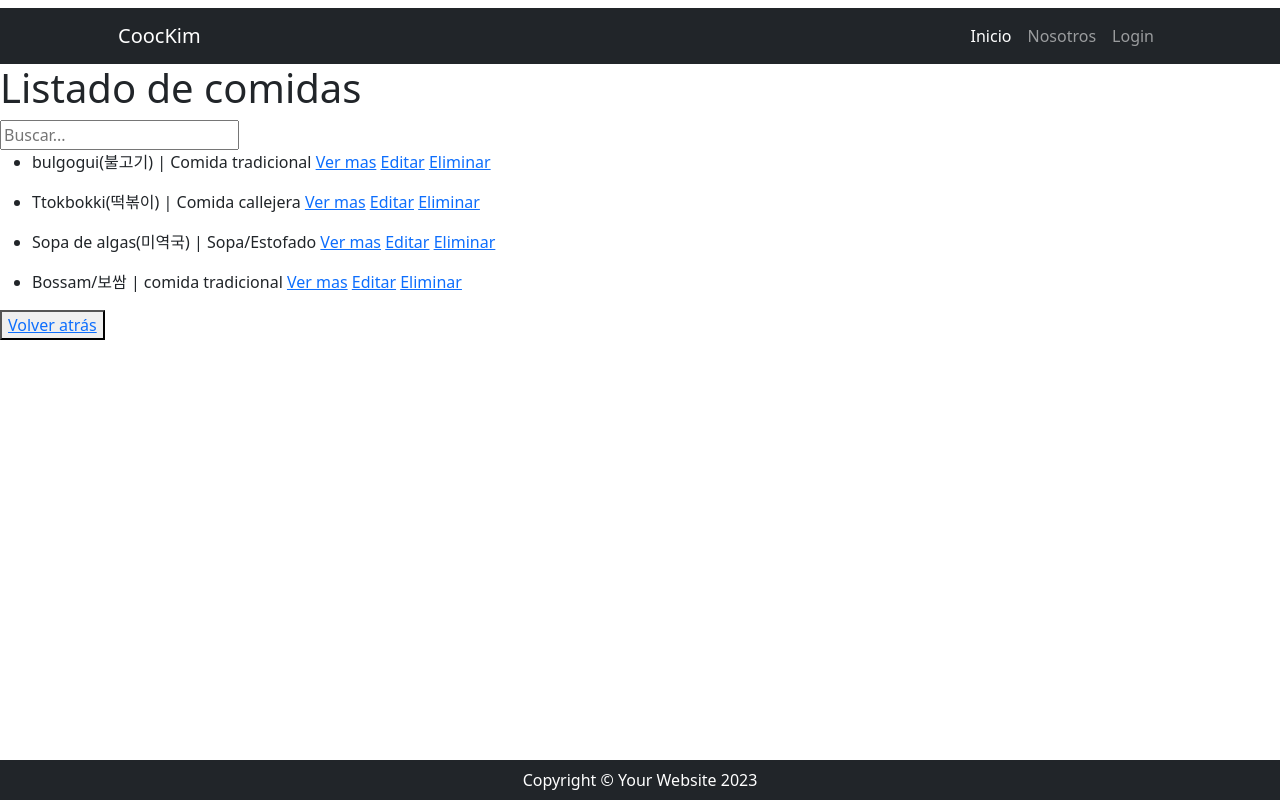
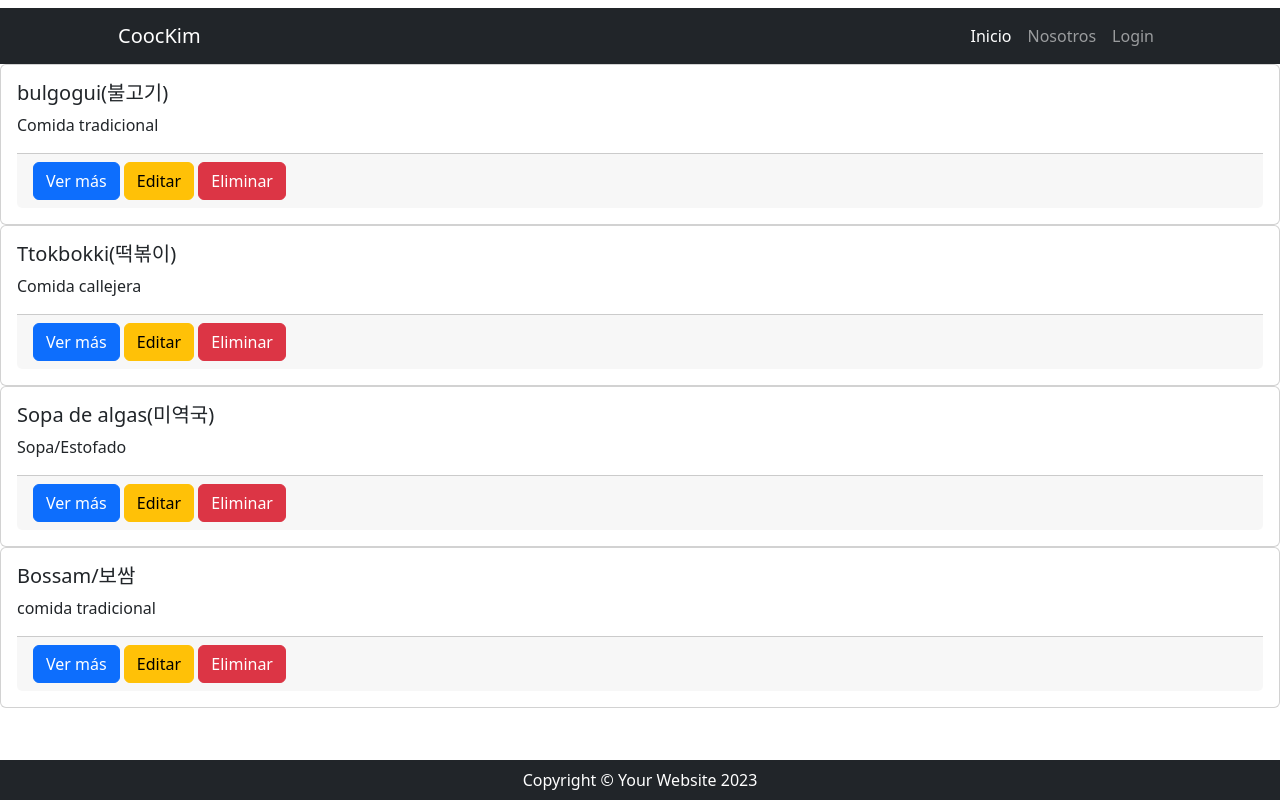
Before and after one commit to JihunK94/Proyecto-final---Coderhouse, a Django app: page /comidas/comidas/list in a window 1280 px wide. Run offline with Django 5.2, Linux system fonts and the light colour scheme; data comes from the database, SQL or seed files in the repository; some libraries are stand-ins or nearby versions.

Commit message:
Modificado lista comidas

```diff
--- a/recetas/templates/recetas/lista_comidas.html
+++ b/recetas/templates/recetas/lista_comidas.html
@@ -6,20 +6,18 @@
 
 {% block contenido %}
 
-    <h1>Listado de comidas</h1>
+{% for object in object_list %}
+<div class="card">
+  <div class="card-body">
+    <h5 class="card-title">{{ object.comidas }}</h5>
+    <p class="card-text">{{ object.categorias }}</p>
+    <div class="card-footer">
+      <a href="{% url 'recetas:detalle_comidas' pk=object.id %}" class="btn btn-primary">Ver más</a>
+      <a href="{% url 'recetas:modificar_comidas' pk=object.id %}" class="btn btn-warning">Editar</a>
+      <a href="{% url 'recetas:borrar_comidas' pk=object.id %}" class="btn btn-danger">Eliminar</a>
+    </div>
+  </div>
+</div>
+{% endfor %}
 
-    <form action="{% url 'recetas:lista_comidas' %}" method="get" >
-        <input type="text" name="busqueda" placeholder="Buscar...">
-    </form>
-
-    <ul>
-        {% for object in object_list  %}
-        <li><p> {{object.comidas}} | {{object.categorias}}
-            <a href="{% url 'recetas:detalle_comidas' pk=object.id %}">Ver mas</a>
-            <a href="{% url 'recetas:modificar_comidas' pk=object.id %}">Editar</a>
-            <a href="{% url 'recetas:borrar_comidas' pk=object.id %}">Eliminar</a>
-        </li>
-        {% endfor %}
-    </ul>
-    <button><a href="{% url 'recetas:index' %}">Volver atrás</a></button>
 {% endblock contenido %}
--- a/recetas/templates/recetas/lista_confirm_delete.html
+++ b/recetas/templates/recetas/lista_confirm_delete.html
@@ -9,7 +9,7 @@
 {% endblock body_title %}
 
 {% block content %}
-    <p class="fs-5  fst-italic"> ¿Eliminar "{{object.nombre}}"? </p>
+    <p class="fs-5  fst-italic"> ¿Eliminar "{{object.comida}}"? </p>
     <form method="post">
         {% csrf_token %}
         <button type="submit"> Confirmar</button>
```
